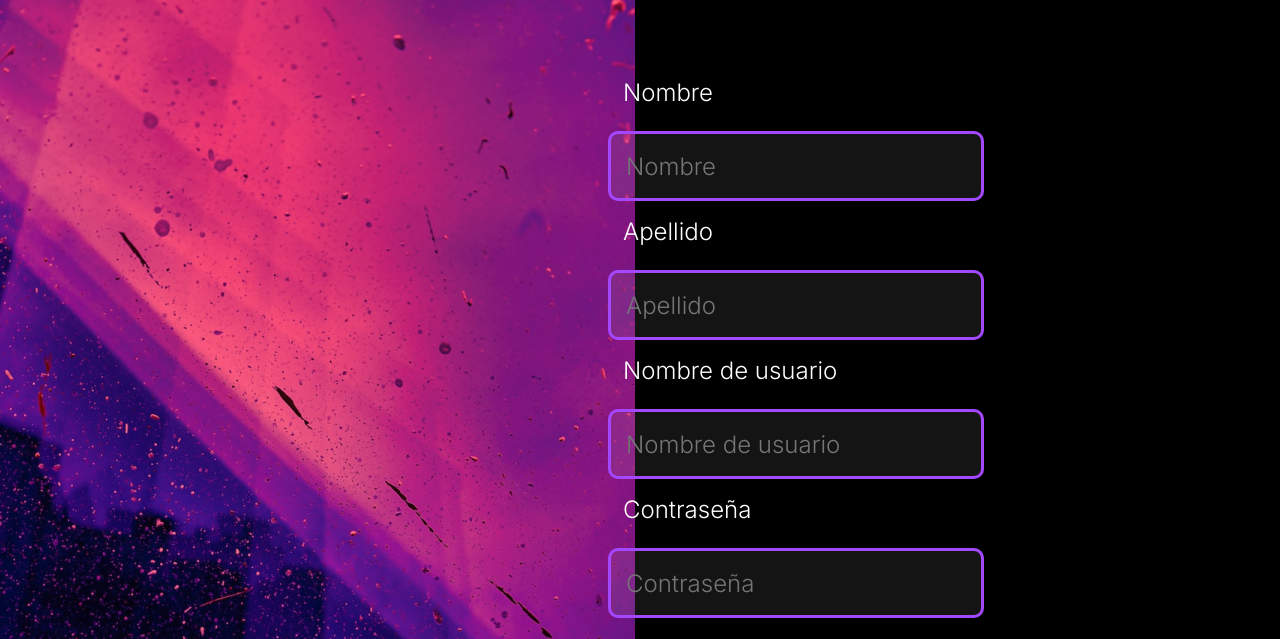
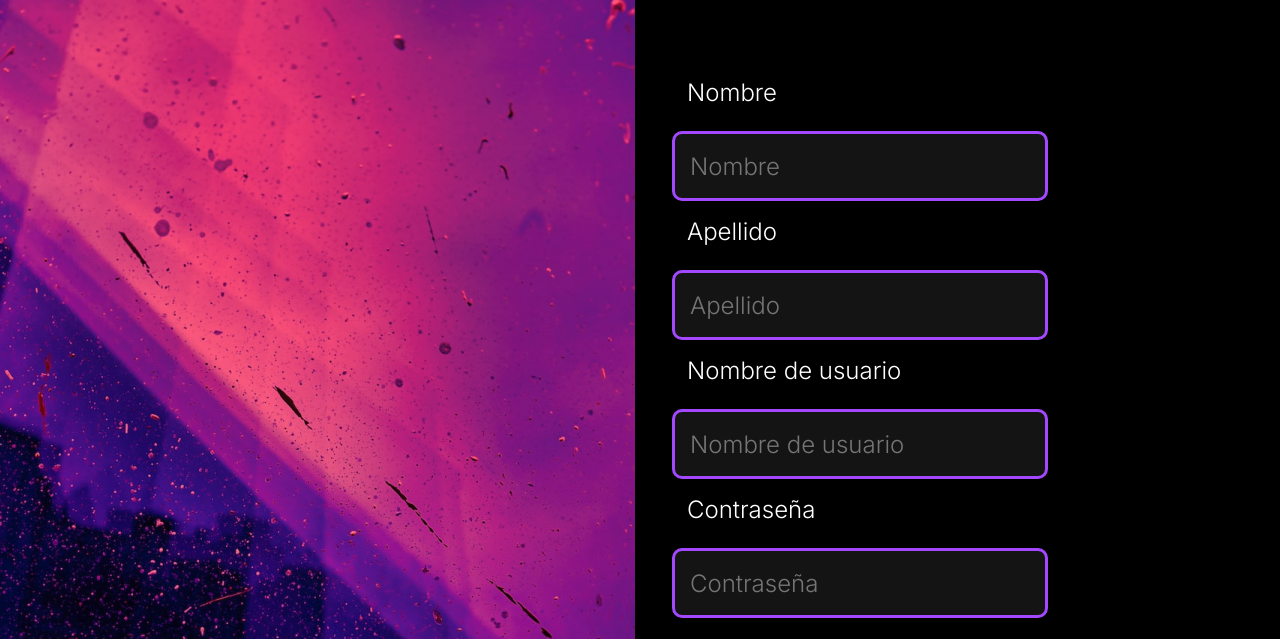
Before and after one commit to JoseAntonioMartinez2525/Idea_Palette, a plain HTML site: page registro.html in a window 1280 px wide. Shown: the part 90-729 px from the top of the page. Drawn offline with nearby package versions, Linux system fonts and the light colour scheme.

Commit message:
Update createUser.css

```diff
--- a/css/createUser.css
+++ b/css/createUser.css
@@ -34,7 +34,7 @@ top: 0px;
     position: absolute;
     display: block;
     top: 15% !important;
-    left: 45% !important;
+    left: 50% !important;
 }
 .label_register{
     font-family: 'Inter';
```
